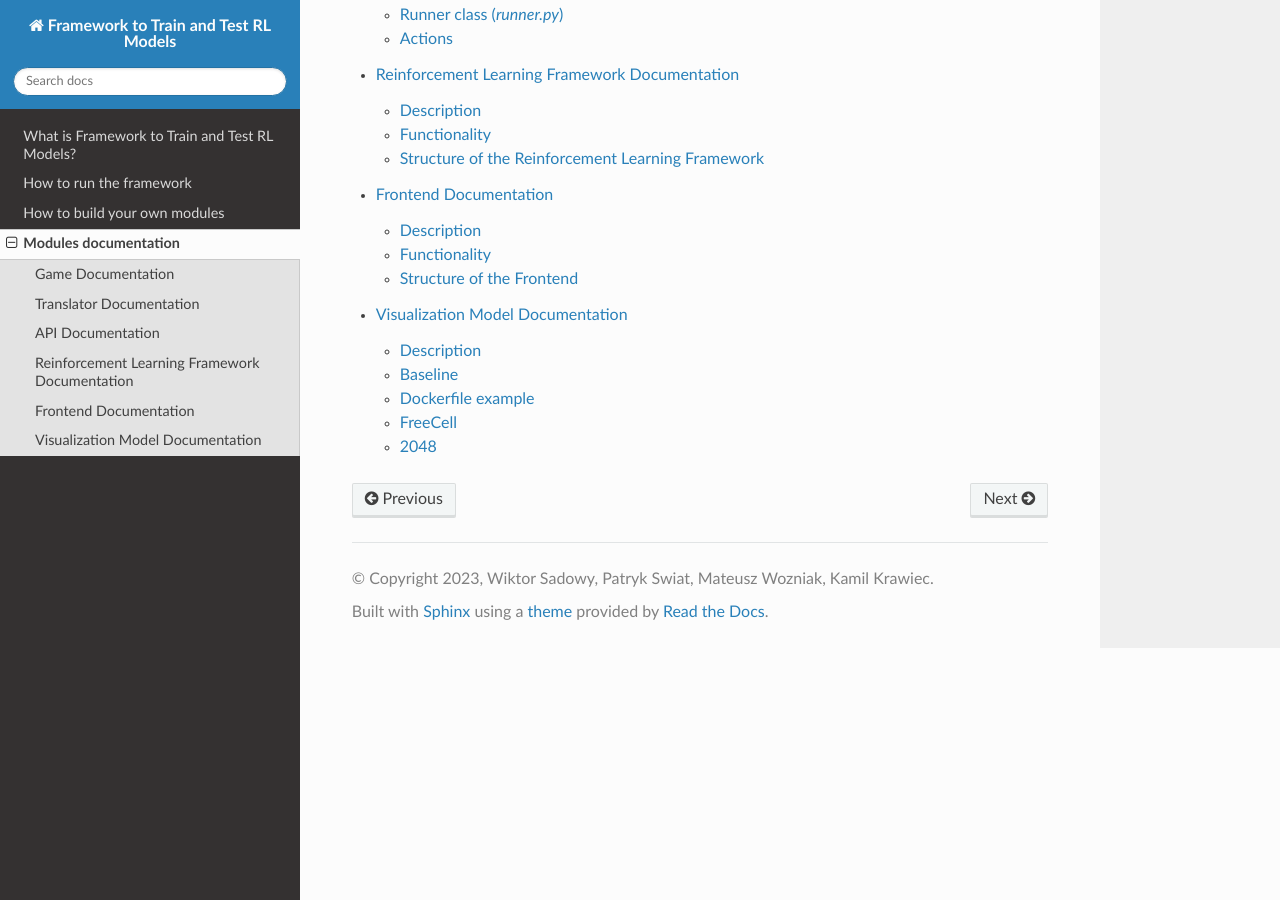
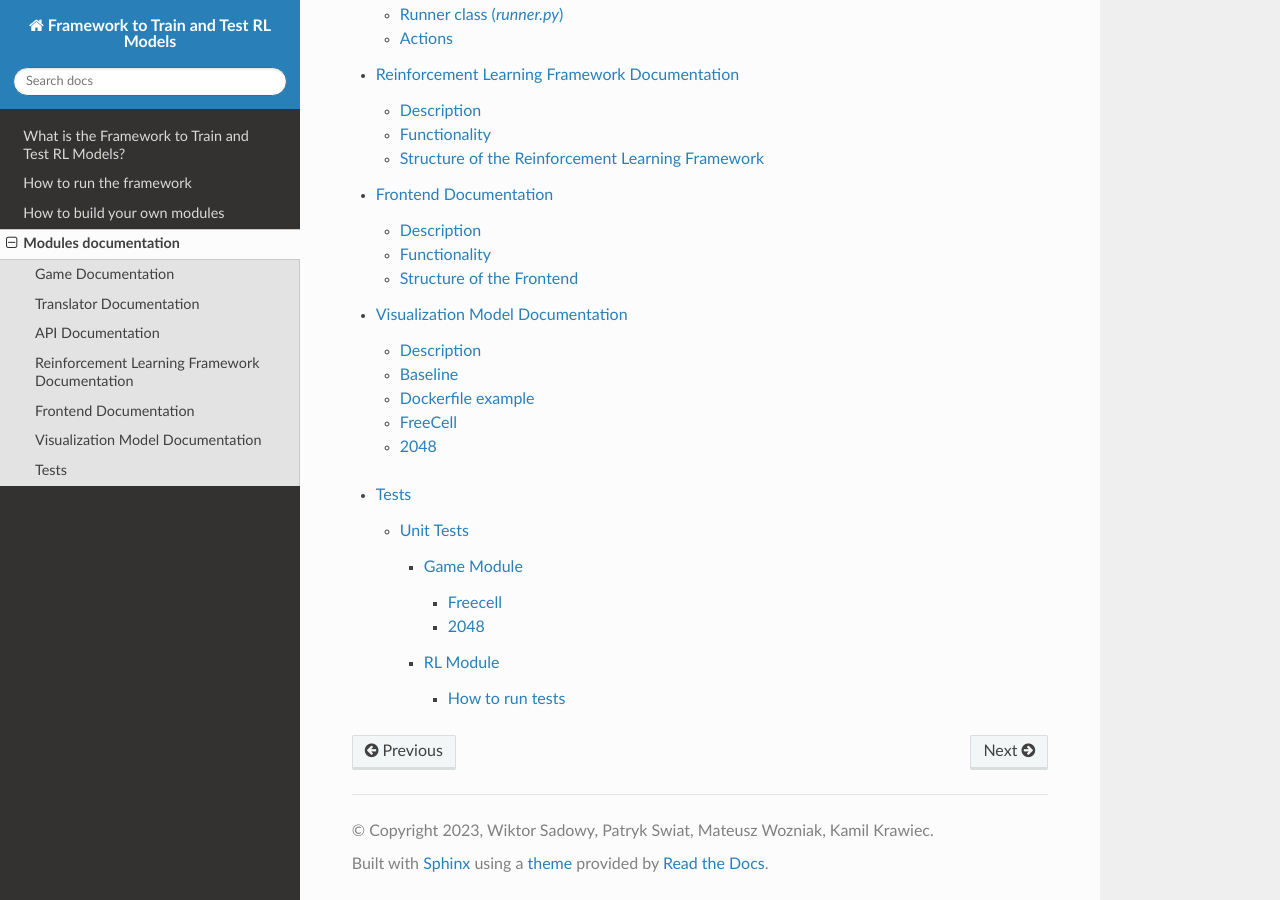
Before and after one commit to ZPI-2023-IST/Documentation, a Sphinx documentation site: the page built from source/modules.rst, in a window 1280 px wide and 900 px high, scrolled down 577 px. Built offline with Sphinx 7.4.7 and the Read the Docs theme 2.0.0, drawn with Linux system fonts in a browser that asks for light colours; pages that are not in the unit, such as notebooks, are missing from menus.

Commit message:
Add proper links

```diff
--- a/source/introduction.rst
+++ b/source/introduction.rst
@@ -1,4 +1,4 @@
-What is Framework to Train and Test RL Models?
+What is the Framework to Train and Test RL Models?
 ==========================================================================
 
 ===============================
--- a/source/modules.rst
+++ b/source/modules.rst
@@ -13,3 +13,8 @@ Modules documentation
    modules/rl
    modules/frontend
    modules/visualization
+
+.. toctree::
+   :maxdepth: 4
+
+   modules/tests
--- a/source/modules/game.rst
+++ b/source/modules/game.rst
@@ -15,6 +15,8 @@ Functionality
 
 #. Contains built-in environment logic (e.g. rules of the game)
 #. Should provide functions and methods for interacting with the environment
+
+.. _game:
 
 ================================
 Game module structure
--- a/source/modules/rl.rst
+++ b/source/modules/rl.rst
@@ -40,6 +40,8 @@ Algorithms Module consists of the following parts:
 #. States enum
 #. ParameterType enum
 #. Parameter tuple subclass
+
+.. _algorithm:
 
 ^^^^^^^^^^^^^^^^^^^^^^^^^^^^^^^^^^^^^^
 Algorithm
--- /dev/null
+++ b/source/modules/tests.rst
@@ -0,0 +1,36 @@
+Tests
+================================
+
+This file contains the description of all the tests written in the framework
+
+================================
+Unit Tests
+================================
+
+--------------------------------------
+Game Module
+--------------------------------------
+
+""""""""""""""""""""""""""""""""""""""
+Freecell
+""""""""""""""""""""""""""""""""""""""
+
+TO DO
+
+""""""""""""""""""""""""""""""""""""""
+2048
+""""""""""""""""""""""""""""""""""""""
+
+TO DO
+
+--------------------------------------
+RL Module
+--------------------------------------
+
+All the tests are located `in RL module tests folder repository <https://github.com/ZPI-2023-IST/RL/tree/master/rl/tests>`_.
+
+"""""""""""""""""""""""""""""""""""""
+How to run tests
+"""""""""""""""""""""""""""""""""""""
+
+To run tests you'll need to TO DO.
--- a/source/modules/translator.rst
+++ b/source/modules/translator.rst
@@ -19,6 +19,8 @@ Functionality
 #. Start game
 #. Calculate reward for reinforcement learning models
 #. Get translator parameters that could be useful when setting up reinforcement learning models
+
+.. _translator:
 
 ==================================
 Structure of the Translator
```
Also changed, not shown: 3 other files.
